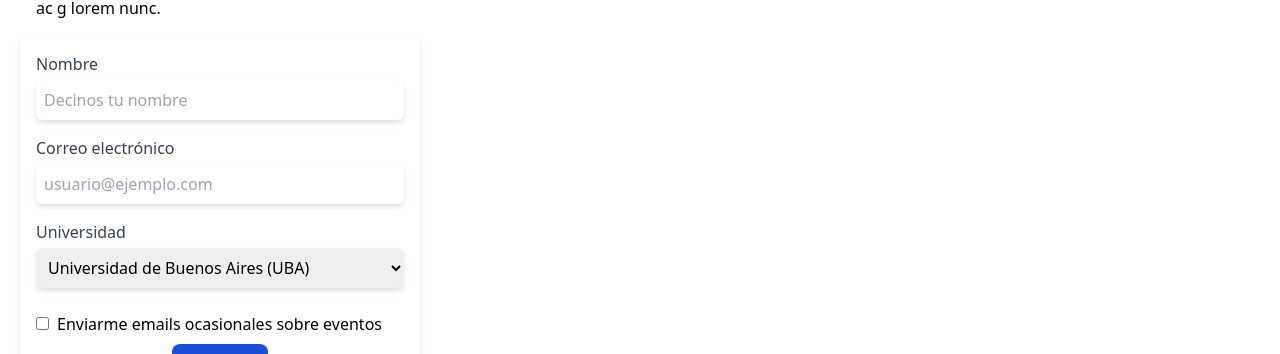
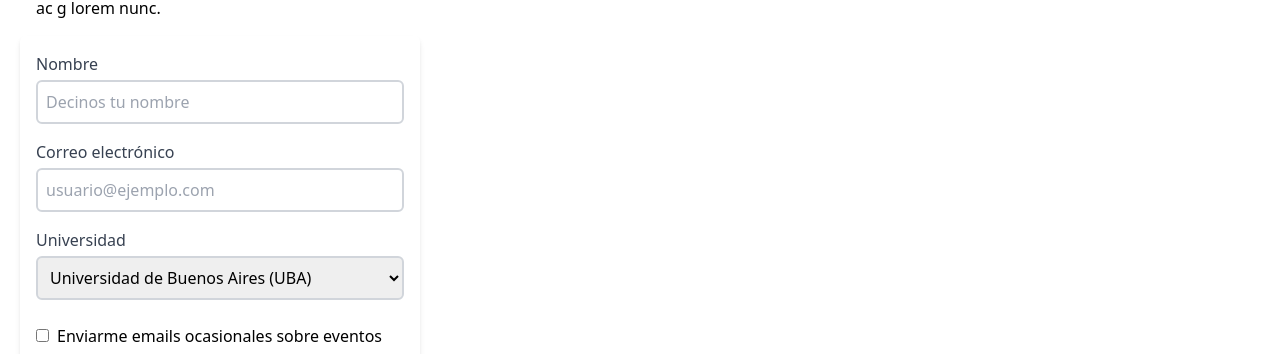
Before and after one commit to mepc-org/website, a Next.js app: page / in a window 1280 px wide. Shown: the part 1597-1951 px from the top of the page. Built offline with nearby package versions, Linux system fonts and the light colour scheme.

Commit message:
style: add color to borders of form

```diff
--- a/components/Join.tsx
+++ b/components/Join.tsx
@@ -12,15 +12,15 @@ const Join = () => {
             <div className="p-4 shadow-md rounded-md text-left" style={{maxWidth: 400}}>
                 <label className="block mb-4">
                     <span className="text-gray-700">Nombre</span>
-                    <input className="form-input mt-1 block w-full shadow-md rounded-md p-2" placeholder="Decinos tu nombre" />
+                    <input className="form-input mt-1 block w-full border-2 border-gray-300 rounded-md p-2" placeholder="Decinos tu nombre" />
                 </label>
                 <label className="block">
                     <span className="text-gray-700">Correo electrónico</span>
-                    <input className="form-input mt-1 block w-full shadow-md rounded-md p-2" placeholder="usuario@ejemplo.com" />
+                    <input className="form-input mt-1 block w-full border-2 border-gray-300 rounded-md p-2" placeholder="usuario@ejemplo.com" />
                 </label>
                 <label className="block mt-4">
                     <span className="text-gray-700">Universidad</span>
-                    <select className="form-select mt-1 block w-full shadow-md rounded-md p-2">
+                    <select className="form-select mt-1 block w-full border-2 border-gray-300 rounded-md p-2">
                     <option>Universidad de Buenos Aires (UBA)</option>
                     <option>Universidad Argentina de la Empresa (UADE) </option>
                     </select>
```
